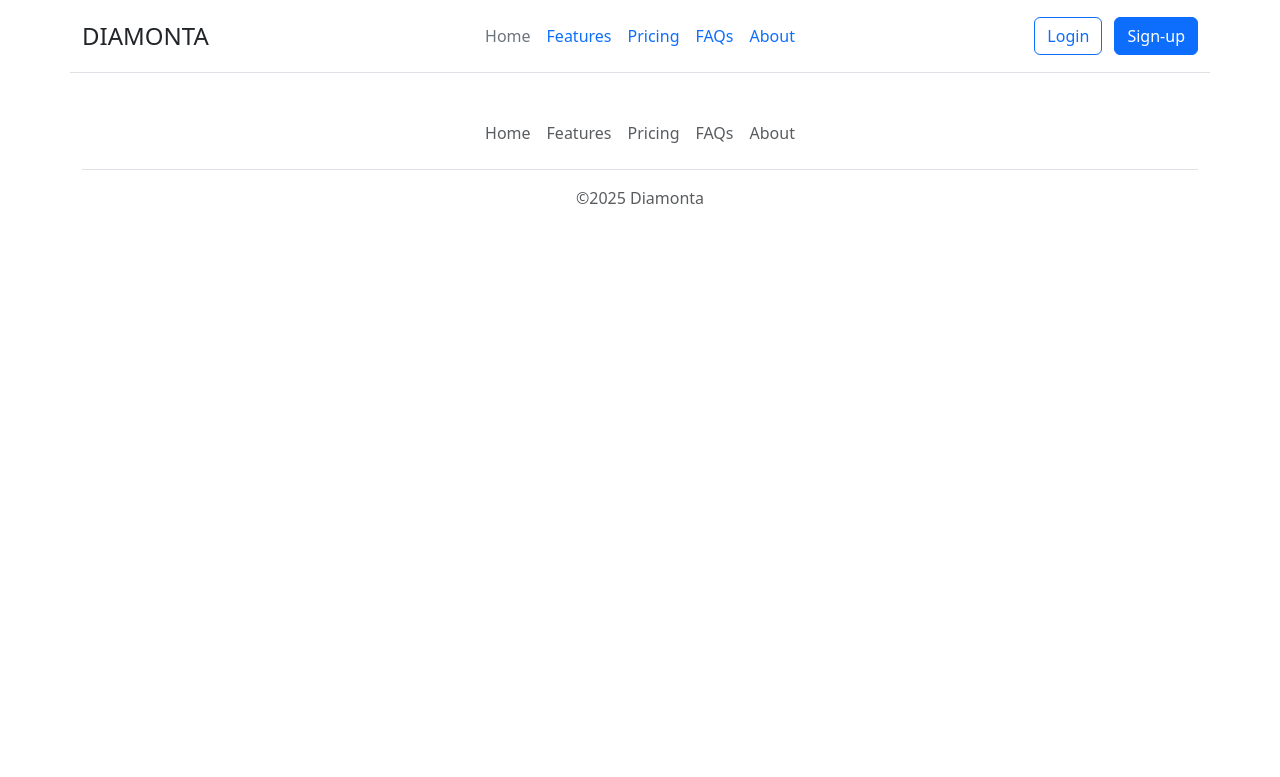
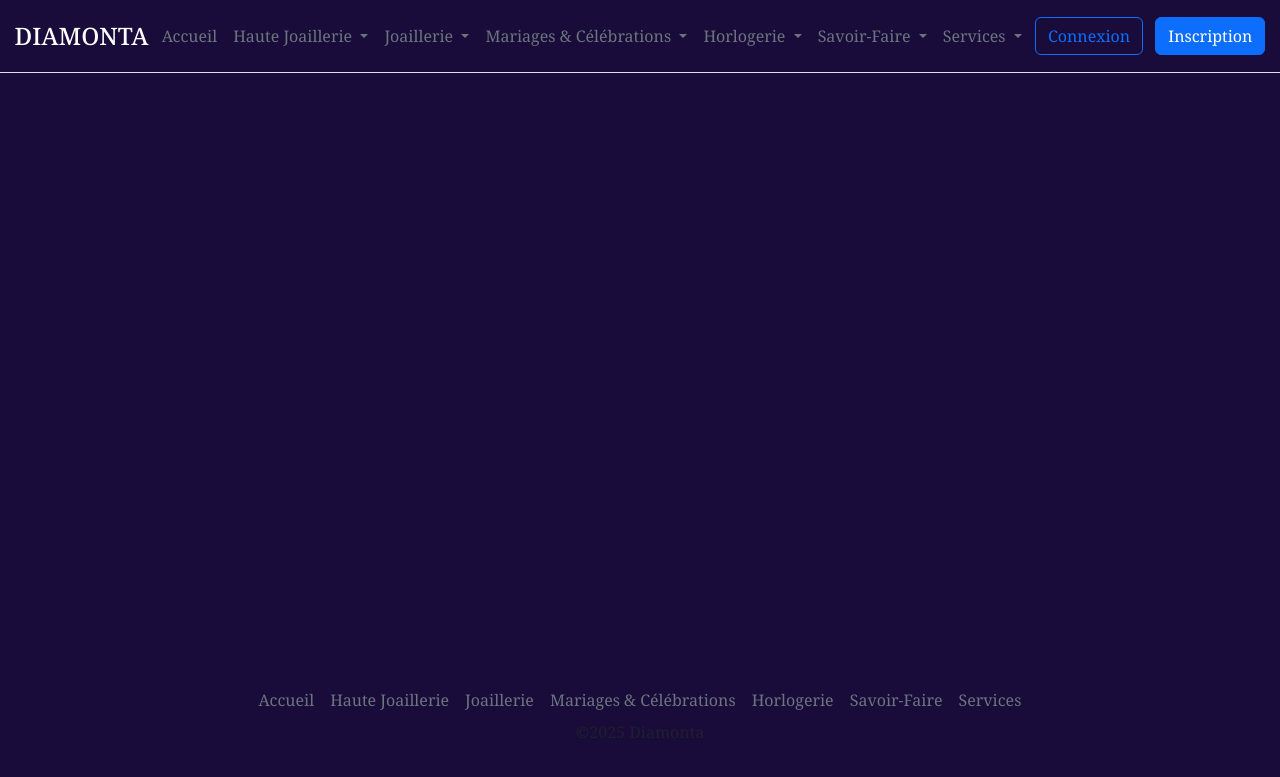
Before and after one commit to IslemFou/DIAMONTA, a PHP site: page /DIAMONTA/ in a window 1280 px wide. Shown: the top 777 px of the page. Run offline with PHP 8.4, Linux system fonts and the light colour scheme.

Commit message:
add styling to homepage and elements ton navbar

```diff
--- a/assets/css/style.css
+++ b/assets/css/style.css
@@ -24,3 +24,7 @@ h5,
 h6 {
   font-family: "Prata", "serif";
 }
+
+.dropdown:hover .dropdown-menu {
+  display: block;
+}
--- a/inc/footer.inc.php
+++ b/inc/footer.inc.php
@@ -1,17 +1,25 @@
-<div class="container">
-  <footer class="py-3 my-4">
-    <ul class="nav justify-content-center border-bottom pb-3 mb-3">
-      <li class="nav-item"><a href="#" class="nav-link px-2 text-body-secondary">Home</a></li>
-      <li class="nav-item"><a href="#" class="nav-link px-2 text-body-secondary">Features</a></li>
-      <li class="nav-item"><a href="#" class="nav-link px-2 text-body-secondary">Pricing</a></li>
-      <li class="nav-item"><a href="#" class="nav-link px-2 text-body-secondary">FAQs</a></li>
-      <li class="nav-item"><a href="#" class="nav-link px-2 text-body-secondary">About</a></li>
-    </ul>
-    <p class="text-center text-body-secondary">©2025 Diamonta</p>
-  </footer>
-</div>
-  <script src="https://cdn.jsdelivr.net/npm/bootstrap@5.3.3/dist/js/bootstrap.bundle.min.js" integrity="sha384-YvpcrYf0tY3lHB60NNkmXc5s9fDVZLESaAA55NDzOxhy9GkcIdslK1eN7N6jIeHz" crossorigin="anonymous"></script>
-  <script src="https://cdn.jsdelivr.net/npm/@popperjs/core@2.11.8/dist/umd/popper.min.js" integrity="sha384-I7E8VVD/ismYTF4hNIPjVp/Zjvgyol6VFvRkX/vR+Vc4jQkC+hVqc2pM8ODewa9r" crossorigin="anonymous"></script>
-<script src="https://cdn.jsdelivr.net/npm/bootstrap@5.3.3/dist/js/bootstrap.min.js" integrity="sha384-0pUGZvbkm6XF6gxjEnlmuGrJXVbNuzT9qBBavbLwCsOGabYfZo0T0to5eqruptLy" crossorigin="anonymous"></script>
+<?php require_once 'inc/functions.inc.php'; ?>
+
+<footer class="py-3 my-4 position-absolute bottom-0 start-0 end-0">
+  <ul class="nav col-12 col-md-auto mb-2 justify-content-center mb-md-0">
+    <li><a href="#" class="nav-link px-2 link-secondary">Accueil</a></li>
+    <li><a href="#" class="nav-link px-2 link-secondary">Haute Joaillerie</a></li>
+    <li><a href="#" class="nav-link px-2 link-secondary">Joaillerie</a></li>
+    <li><a href="#" class="nav-link px-2 link-secondary">Mariages & Célébrations</a></li>
+    <li><a href="#" class="nav-link px-2 link-secondary">Horlogerie</a></li>
+    <li><a href="#" class="nav-link px-2 link-secondary">Savoir-Faire</a></li>
+    <li><a href="#" class="nav-link px-2 link-secondary">Services</a></li>
+  </ul>
+  <p class="text-center text-body-secondary">©2025 Diamonta</p>
+</footer>
+
+<script src="https://cdn.jsdelivr.net/npm/bootstrap@5.3.3/dist/js/bootstrap.bundle.min.js"
+  integrity="sha384-YvpcrYf0tY3lHB60NNkmXc5s9fDVZLESaAA55NDzOxhy9GkcIdslK1eN7N6jIeHz" crossorigin="anonymous"></script>
+<script src="https://cdn.jsdelivr.net/npm/@popperjs/core@2.11.8/dist/umd/popper.min.js"
+  integrity="sha384-I7E8VVD/ismYTF4hNIPjVp/Zjvgyol6VFvRkX/vR+Vc4jQkC+hVqc2pM8ODewa9r" crossorigin="anonymous"></script>
+<script src="https://cdn.jsdelivr.net/npm/bootstrap@5.3.3/dist/js/bootstrap.min.js"
+  integrity="sha384-0pUGZvbkm6XF6gxjEnlmuGrJXVbNuzT9qBBavbLwCsOGabYfZo0T0to5eqruptLy" crossorigin="anonymous"></script>
+<script src="<?= BASE_URL; ?>assets/js/script.js"></script>
 </body>
+
 </html>
--- a/inc/header.inc.php
+++ b/inc/header.inc.php
@@ -13,27 +13,88 @@
   <link
     href="https://fonts.googleapis.com/css2?family=Noto+Serif:ital,wght@0,100..900;1,100..900&family=Prata&display=swap"
     rel="stylesheet">
+  <!-- Custom CSS -->
+  <link rel="stylesheet" href="<?= BASE_URL; ?>assets/css/style.css">
   <title>Diamonta</title>
 </head>
 
 <body>
 
   <header
-    class=" container d-flex flex-wrap align-items-center justify-content-center justify-content-md-between py-3 mb-4 border-bottom">
-    <div class="col-md-3 mb-2 mb-md-0">
+    class=" container-fluid d-flex flex-wrap align-items-center justify-content-center justify-content-md-around py-3 mb-4 border-bottom">
+    <div class="col-md-auto mb-2 mb-md-0">
       <a href="<?= BASE_URL; ?>index.php" class="h4 text-uppercase text-decoration-none">Diamonta</a>
     </div>
 
     <ul class="nav col-12 col-md-auto mb-2 justify-content-center mb-md-0">
-      <li><a href="#" class="nav-link px-2 link-secondary">Home</a></li>
-      <li><a href="#" class="nav-link px-2">Features</a></li>
-      <li><a href="#" class="nav-link px-2">Pricing</a></li>
-      <li><a href="#" class="nav-link px-2">FAQs</a></li>
-      <li><a href="#" class="nav-link px-2">About</a></li>
+      <li><a href="#" class="nav-link px-2 link-secondary active">Accueil</a></li>
+      <li class="nav-item dropdown">
+        <a href="#" class="nav-link dropdown-toggle px-2 link-secondary" role="button" data-toggle="dropdown"
+          aria-haspopup="true" aria-expanded="false" id="highJewelryDropdownMenuLink">
+          Haute Joaillerie
+        </a>
+        <div class="dropdown-menu" aria-labelledby="highJewelryDropdownMenuLink">
+          <a class="dropdown-item" href="#">Ensemble en Diamant</a>
+          <a class="dropdown-item" href="#">Héritage de la Reine</a>
+        </div>
+      </li>
+      <li class="nav-item dropdown">
+        <a href="#" class="nav-link dropdown-toggle px-2 link-secondary" role="button" data-toggle="dropdown"
+          aria-haspopup="true" aria-expanded="false" id="jewelryDropdownMenuLink">
+          Joaillerie
+        </a>
+        <div class="dropdown-menu" aria-labelledby="jewelryDropdownMenuLink">
+          <a class="dropdown-item" href="#">Colliers</a>
+          <a class="dropdown-item" href="#">Bracelets</a>
+          <a class="dropdown-item" href="#">Bagues</a>
+          <a class="dropdown-item" href="#">Boucles d'oreilles</a>
+        </div>
+      </li>
+      <li class="nav-item dropdown">
+        <a href="#" class="nav-link dropdown-toggle px-2 link-secondary" role="button" data-toggle="dropdown"
+          aria-haspopup="true" aria-expanded="false" id="mariageCelebrationDropdownMenuLink">
+          Mariages & Célébrations
+        </a>
+        <div class="dropdown-menu" aria-labelledby="mariageCelebrationDropdownMenuLink">
+          <a class="dropdown-item" href="#">Le classique</a>
+          <a class="dropdown-item" href="#">Le baroque</a>
+        </div>
+      </li>
+      <li class="nav-item dropdown">
+        <a href="#" class="nav-link dropdown-toggle px-2 link-secondary" role="button" data-toggle="dropdown"
+          aria-haspopup="true" aria-expanded="false" id="watchmakingDropdownMenuLink">
+          Horlogerie
+        </a>
+        <div class="dropdown-menu" aria-labelledby="watchmakingDropdownMenuLink">
+          <a class="dropdown-item" href="#">Montres classiques</a>
+          <a class="dropdown-item" href="#">Accessoires montre</a>
+        </div>
+      </li>
+      <li class="nav-item dropdown">
+        <a href="#" class="nav-link dropdown-toggle px-2 link-secondary" role="button" data-toggle="dropdown"
+          aria-haspopup="true" aria-expanded="false" id="knowHowDropdownMenuLink">
+          Savoir-Faire
+        </a>
+        <div class="dropdown-menu" aria-labelledby="knowHowDropdownMenuLink">
+          <a class="dropdown-item" href="#">Notre Expertise</a>
+          <a class="dropdown-item" href="#">Diamant</a>
+        </div>
+      </li>
+      <li class="nav-item dropdown">
+        <a href="#" class="nav-link dropdown-toggle px-2 link-secondary" role="button" data-toggle="dropdown"
+          aria-haspopup="true" aria-expanded="false" id="servicesDropdownMenuLink">
+          Services
+        </a>
+        <div class="dropdown-menu" aria-labelledby="servicesDropdownMenuLink">
+          <a class="dropdown-item" href="#">Service à domicile</a>
+          <a class="dropdown-item" href="#">Service après-vente</a>
+          <a class="dropdown-item" href="#">Réparation et entretien</a>
+        </div>
+      </li>
     </ul>
 
-    <div class="col-md-3 text-end">
-      <button type="button" class="btn btn-outline-primary me-2">Login</button>
-      <button type="button" class="btn btn-primary">Sign-up</button>
+    <div class="col-md-auto text-end">
+      <button type="button" class="btn btn-outline-primary me-2">Connexion</button>
+      <button type="button" class="btn btn-primary">Inscription</button>
     </div>
   </header>
```
Also changed, not shown: assets/js/script.js (+62 -0 lines).
